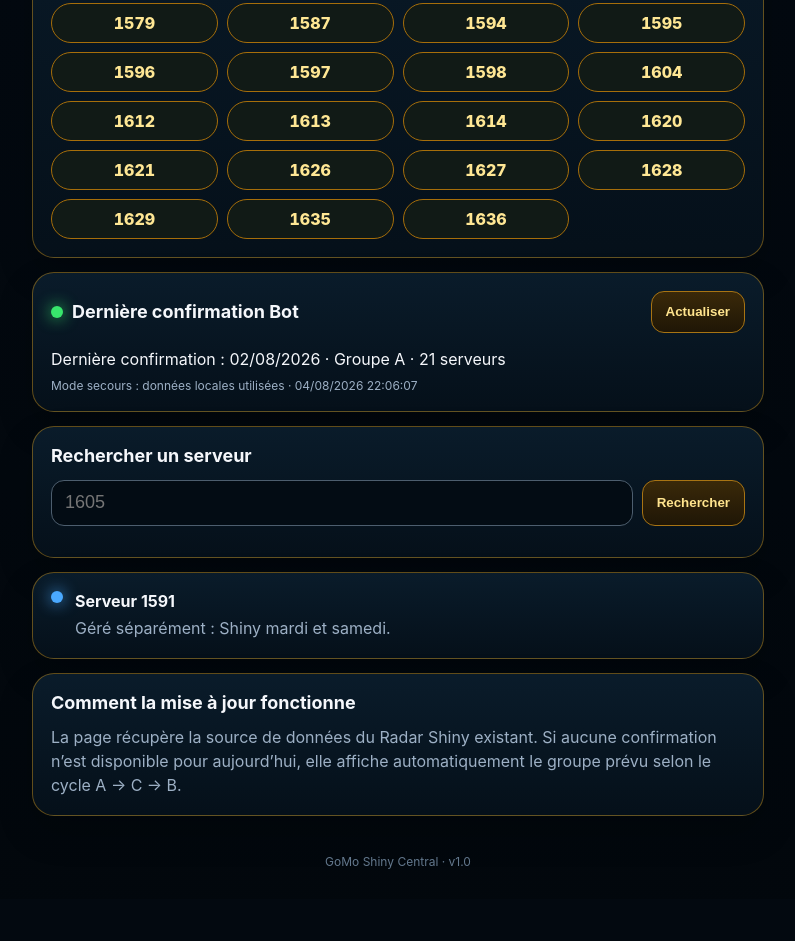
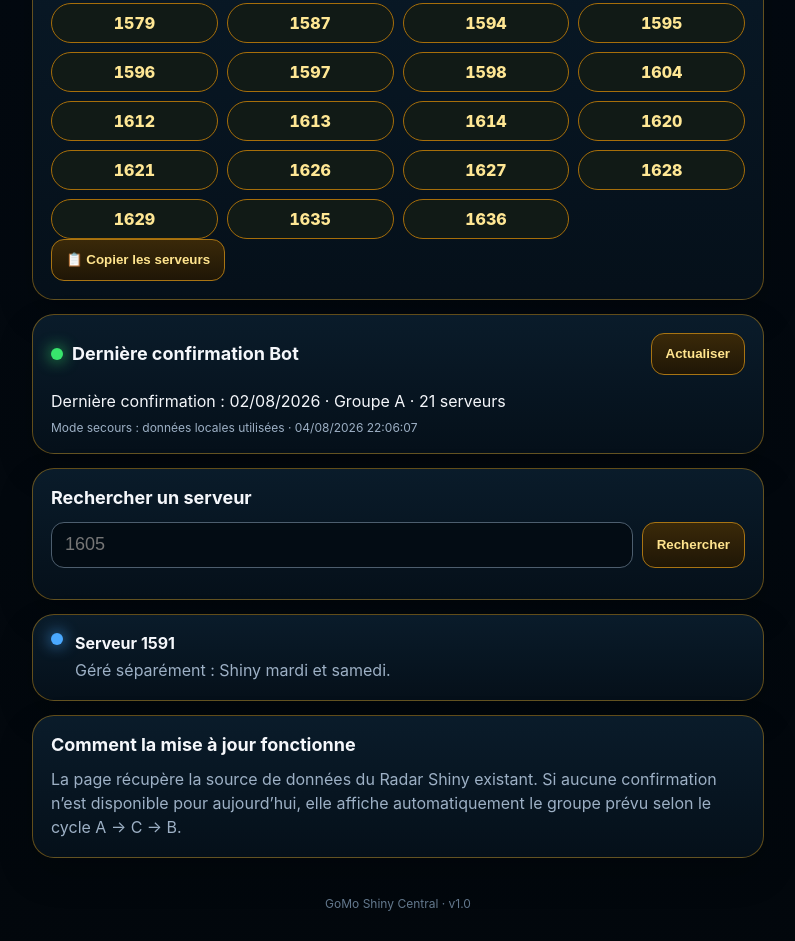
Before and after one commit to 2nhgp6bksm-hue/-gomo-shiny-central, a plain HTML site: page index.html in a window 1280 px wide. Shown: the part 719-1660 px from the top of the page, without its empty margins (242-1037 px from the left). Before the commit the page ends 1618 px from the top, so only its background shows below. Drawn offline with Linux system fonts and the light colour scheme; no server answers.

Commit message:
Add button to copy server names to clipboard

```diff
--- a/index.html
+++ b/index.html
@@ -32,6 +32,7 @@
         <div class="count-bubble"><strong id="todayCount">—</strong><span data-i18n="servers">serveurs</span></div>
       </div>
       <div id="todayServers" class="server-grid"></div>
+      <button id="copyTodayBtn" class="refresh-btn" type="button" onclick="navigator.clipboard.writeText([...document.querySelectorAll('#todayServers .server-pill')].map(e=>e.textContent.trim()).join(', ')).then(()=>{this.textContent='✓ Copié';setTimeout(()=>this.textContent='📋 Copier les serveurs',1500)})">📋 Copier les serveurs</button>
     </section>
 
     <section class="card source-card">
```
